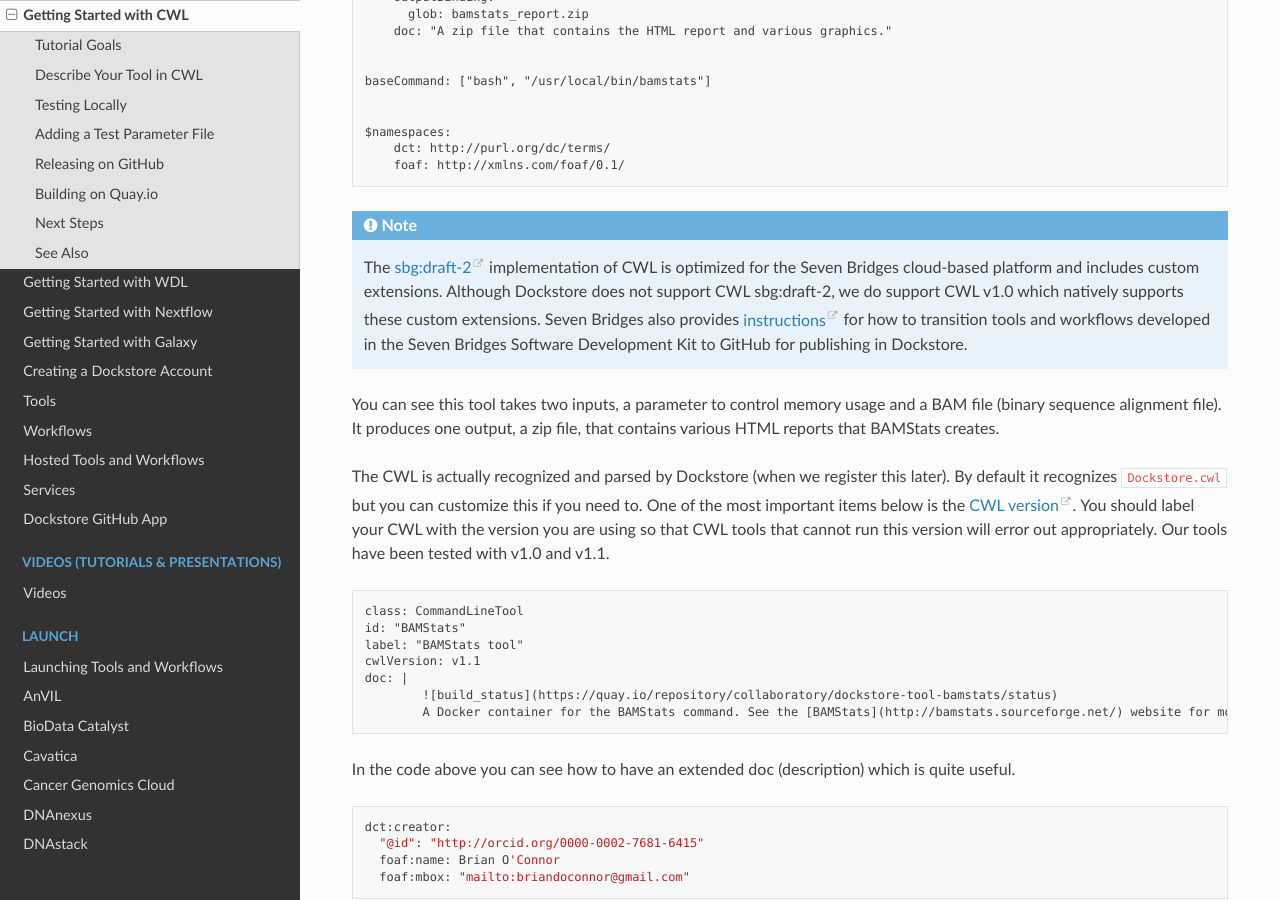
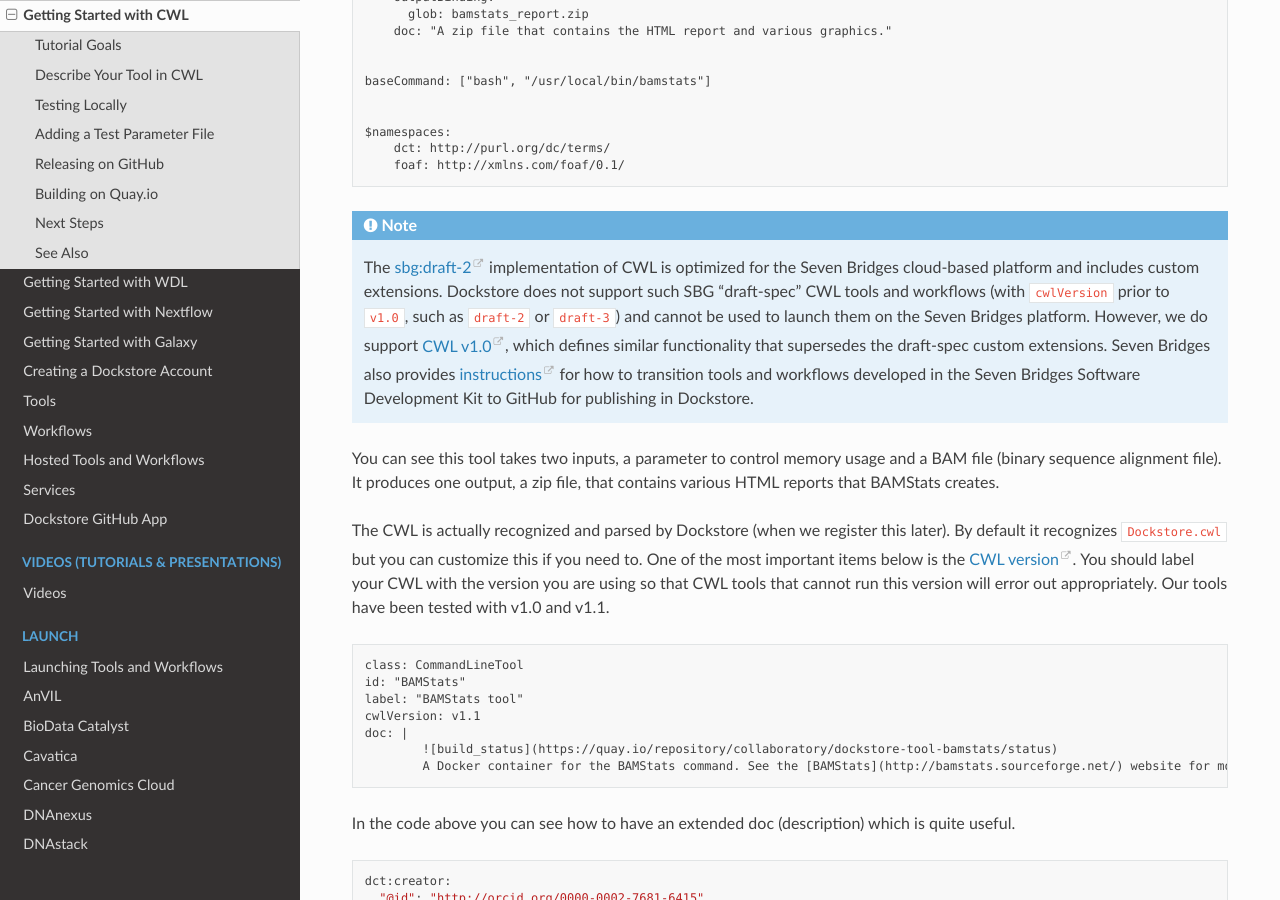
Before and after one commit to dockstore/dockstore-documentation, a Sphinx documentation site: the page built from docs/getting-started/getting-started-with-cwl.rst, in a window 1280 px wide and 900 px high, scrolled down 1670 px. Built offline with Sphinx 7.4.7 and the Read the Docs theme 2.0.0, drawn with Linux system fonts in a browser that asks for light colours.

Commit message:
edit draft cwl note

```diff
--- a/docs/getting-started/getting-started-with-cwl.rst
+++ b/docs/getting-started/getting-started-with-cwl.rst
@@ -99,7 +99,7 @@
         foaf: http://xmlns.com/foaf/0.1/
 
 .. note:: The `sbg:draft-2 <https://docs.sevenbridges.com/docs/about-the-common-workflow-language#sbgdraft-2>`__ implementation of CWL is optimized for the Seven Bridges cloud-based platform and includes custom extensions.
-    Although Dockstore does not support CWL sbg:draft-2, we do support CWL v1.0 which natively supports these custom extensions. Seven Bridges also provides `instructions <https://sb-biodatacatalyst.readme.io/docs/maintaining-and-versioning-cwl-on-external-tool-repositories>`__
+    Dockstore does not support such SBG "draft-spec" CWL tools and workflows (with ``cwlVersion`` prior to ``v1.0``, such as ``draft-2`` or ``draft-3``) and cannot be used to launch them on the Seven Bridges platform.  However, we do support `CWL v1.0 <https://www.commonwl.org/v1.0/>`__, which defines similar functionality that supersedes the draft-spec custom extensions.  Seven Bridges also provides `instructions <https://sb-biodatacatalyst.readme.io/docs/maintaining-and-versioning-cwl-on-external-tool-repositories>`__
     for how to transition tools and workflows developed in the Seven Bridges Software Development Kit to GitHub for publishing in Dockstore.
 
 You can see this tool takes two inputs, a parameter to control memory
```
